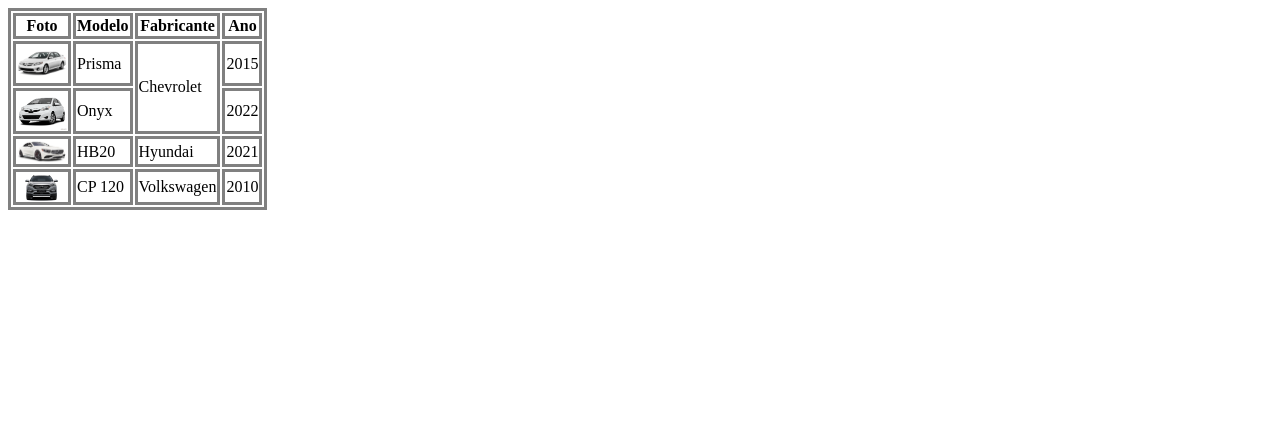
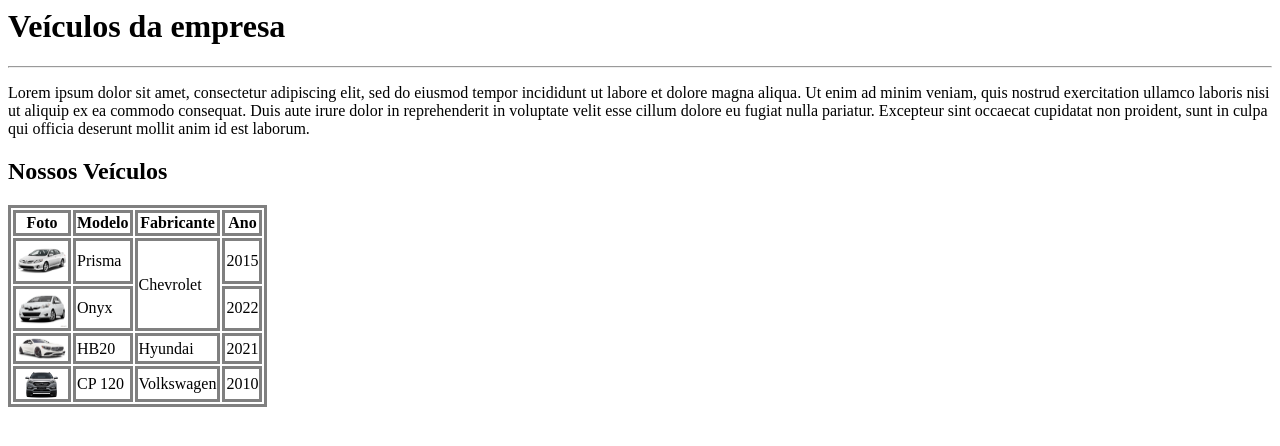
Before and after one commit to Delay37/exercicio-table, a plain HTML site: page index.html in a window 1280 px wide. Drawn offline with Linux system fonts and the light colour scheme.

Commit message:
Adiciona o texto do site

```diff
--- a/index.html
+++ b/index.html
@@ -9,7 +9,10 @@
         </style>
     </head>
     <body>
-
+        <h1>Veículos da empresa</h1>
+        <hr>
+        <p>Lorem ipsum dolor sit amet, consectetur adipiscing elit, sed do eiusmod tempor incididunt ut labore et dolore magna aliqua. Ut enim ad minim veniam, quis nostrud exercitation ullamco laboris nisi ut aliquip ex ea commodo consequat. Duis aute irure dolor in reprehenderit in voluptate velit esse cillum dolore eu fugiat nulla pariatur. Excepteur sint occaecat cupidatat non proident, sunt in culpa qui officia deserunt mollit anim id est laborum.</p>
+        <h2>Nossos Veículos</h2>
         <table style="border: solid gray;">
             <thead>
                 <th>Foto</th>
```
